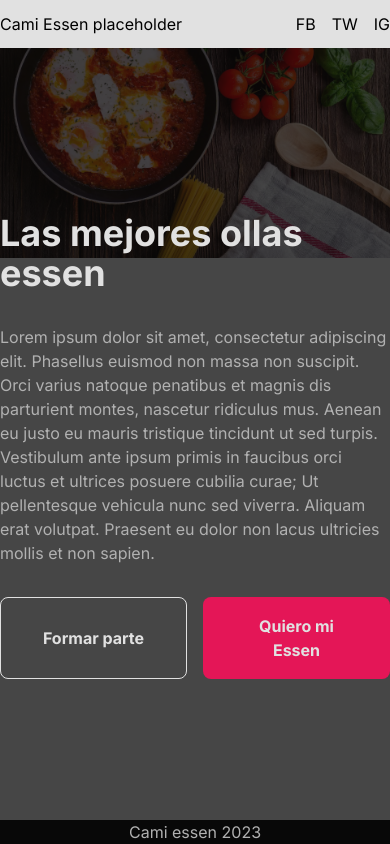
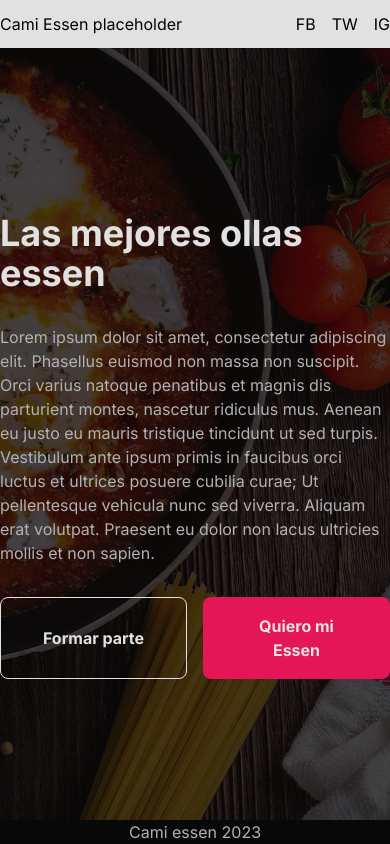
Before and after one commit to Upward-Solutions/cami-essen, a Next.js app: page / in a window 390 px wide. Built offline with nearby package versions, Linux system fonts and the light colour scheme.

Commit message:
Fixed backdrop image on mobile

```diff
--- a/src/app/page.tsx
+++ b/src/app/page.tsx
@@ -24,11 +24,14 @@ export default function HomePage() {
           </div>
         </div>
       </div>
-      <div className='absolute w-full h-full bg-background/75'></div>
-      <img
-        src='/background.webp'
-        alt='Cocina con distintos utencilios y sartén essen'
-      />
+      <div className='relative w-full h-full'>
+        <div className='absolute w-full h-full bg-background/75'></div>
+        <img
+          src='/background.webp'
+          alt='Cocina con distintos utencilios y sartén essen'
+          className='absolute object-cover w-full h-full -z-10'
+        />
+      </div>
     </main>
   );
 }
```
